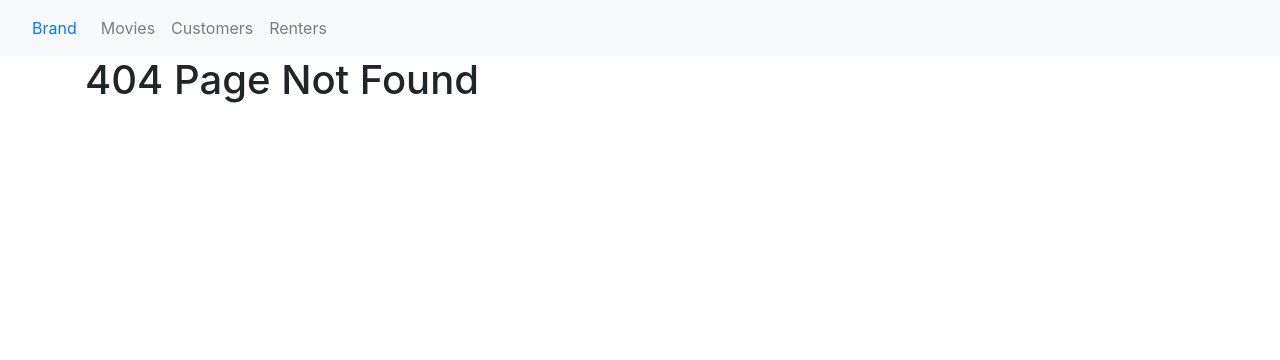
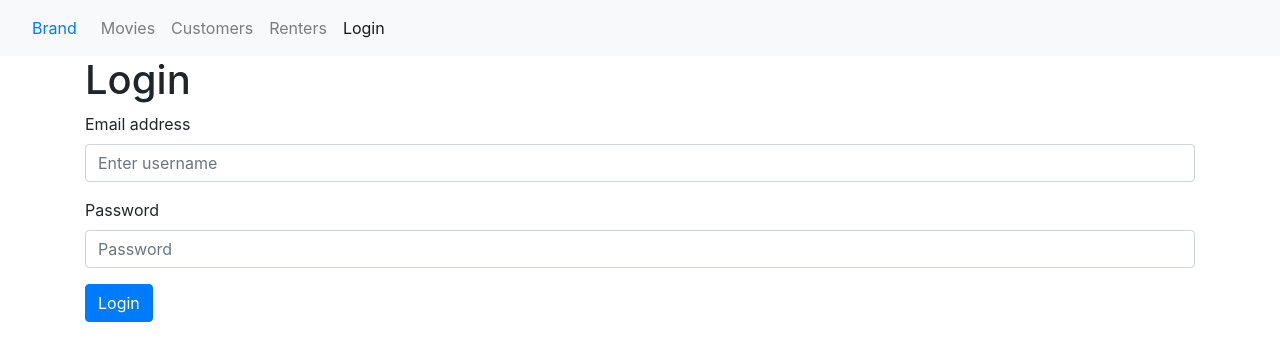
Before and after one commit to hassantvs24/all-react, a React (Create React App) app in the folder vidly/: page /login in a window 1280 px wide. Before the commit this address led to /not-found. Shown: the top 360 px of the page. Built offline with nearby package versions, Linux system fonts and the light colour scheme.

Commit message:
Implimant login form init

```diff
--- a/vidly/src/App.js
+++ b/vidly/src/App.js
@@ -5,7 +5,8 @@ import { Switch, Route, Redirect } from 'react-router-dom';
 import Customers from './component/customers';
 import Renters from './component/renters';
 import NotFound from './component/notFound';
-import MovieDetails from './component/movieDetails';
+import MovieFrom from './component/movieForm';
+import LoginFrom from './component/loginForm';
 import './App.css';
 
 
@@ -17,7 +18,8 @@ class App extends Component {
           <NavBar />
           <main className="container">
             <Switch>
-              <Route path="/movies/:id" component={MovieDetails} />
+              <Route path="/login" component={LoginFrom} />
+              <Route path="/movies/:id" component={MovieFrom} />
               <Route path="/movies" component={Movies} />
               <Route path="/customers" component={Customers} />
               <Route path="/renters" component={Renters} />
--- /dev/null
+++ b/vidly/src/component/loginForm.jsx
@@ -0,0 +1,33 @@
+import React, { Component } from 'react';
+
+class LoginFrom extends Component {
+
+    handleSubmit = e => {
+        e.preventDefault();
+
+        console.log('Submitted');
+    };
+
+    render() {
+        return (
+            <div>
+                <h1>Login</h1>
+
+                <form onSubmit={this.handleSubmit}>
+                    <div className="form-group">
+                        <label htmlFor="username">Email address</label>
+                        <input type="text" className="form-control" id="username" placeholder="Enter username" />
+                    </div>
+                    <div className="form-group">
+                        <label htmlFor="password">Password</label>
+                        <input type="password" className="form-control" id="password" placeholder="Password" />
+                    </div>
+                    <button type="submit" className="btn btn-primary">Login</button>
+                </form>
+
+            </div>
+        );
+    }
+}
+
+export default LoginFrom;
--- a/vidly/src/component/movieDetails.jsx
+++ /dev/null
@@ -1,20 +0,0 @@
-import React, { Component } from 'react';
-
-class MovieDetails extends Component {
-
-    handleSave = () => {
-        this.props.history.replace('/movies');
-      };
-
-    render() {
-        return (
-            <div>
-                <h1>Movie Details - {this.props.match.params.id}</h1>
-                <button onClick={this.handleSave} className="btn btn-primary">Save</button>
-            </div>
-
-        );
-    }
-}
-
-export default MovieDetails;
--- /dev/null
+++ b/vidly/src/component/movieForm.jsx
@@ -0,0 +1,17 @@
+import React, { Component } from 'react';
+
+class MovieFrom extends Component {
+
+
+    render() {
+        return (
+            <div>
+                <h1>Movie Details - {this.props.match.params.id}</h1>
+                <button onClick={() => this.props.history.replace('/movies')} className="btn btn-primary">Save</button>
+            </div>
+
+        );
+    }
+}
+
+export default MovieFrom;
--- a/vidly/src/component/navbar.jsx
+++ b/vidly/src/component/navbar.jsx
@@ -19,6 +19,9 @@ const NavBar = () => {
                     <li className="nav-item">
                         <NavLink className="nav-link" to="/renters">Renters</NavLink>
                     </li>
+                    <li className="nav-item">
+                        <NavLink className="nav-link" to="/login">Login</NavLink>
+                    </li>
                 </ul>
             </div>
         </nav>
```
Also changed, not shown: vidly/src/component/registerForm.jsx (added).
